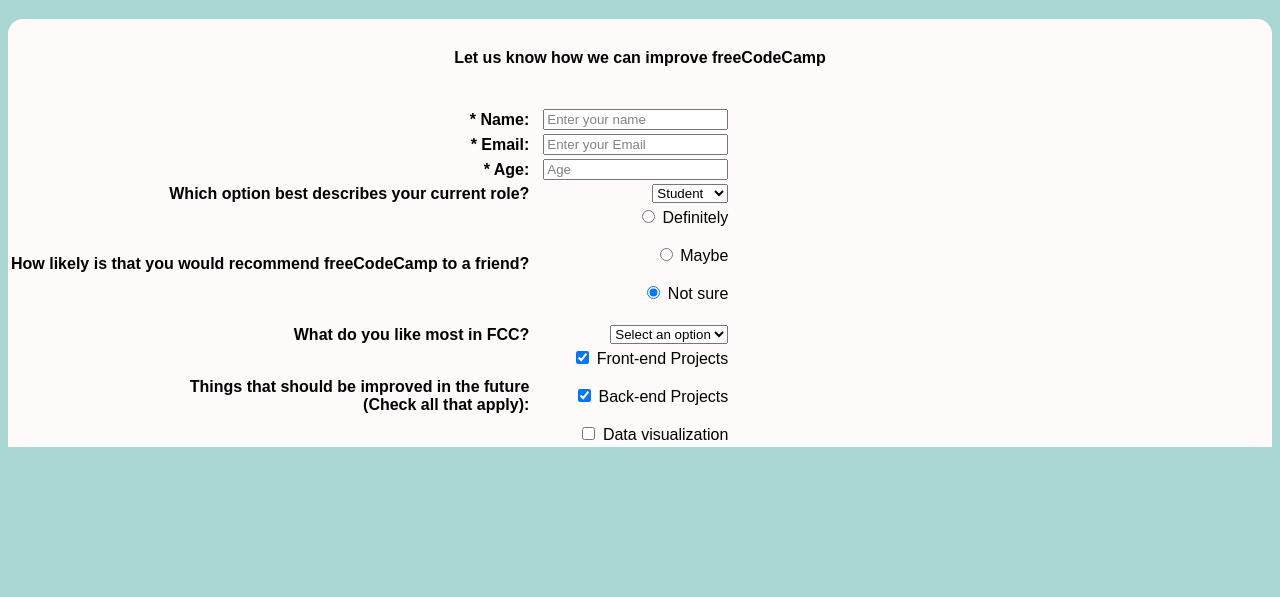
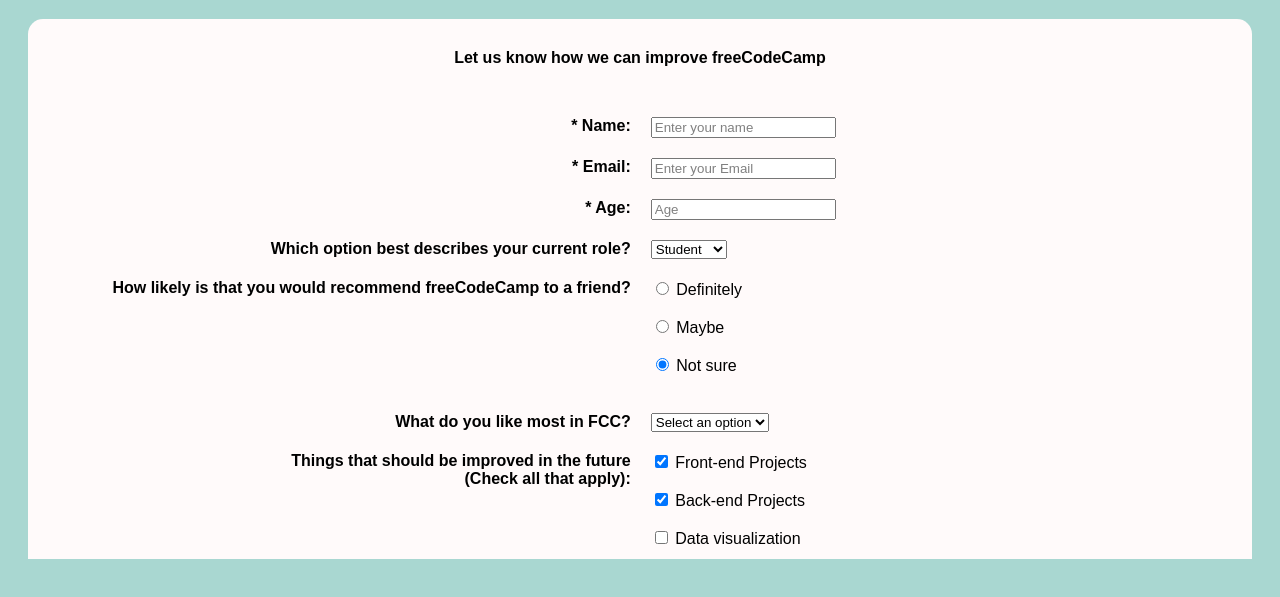
Before and after one commit to AnhPham-UX/AnhPham-UX.github.io, a plain HTML site: page index.html in a window 1280 px wide. Shown: the part 61-658 px from the top of the page. Drawn offline with Linux system fonts and the light colour scheme.

Commit message:
Update style.css

```diff
--- a/style.css
+++ b/style.css
@@ -1,29 +1,47 @@
-body {background-color: #a9d7d1;}
-h1 {text-align: center; font-family: sans-serif; font-weight: normal;
+body {
+    background-color: #a9d7d1;
 }
-div {background-color: snow; border-radius: 15px 15px 0px 0px;}
-h4 {text-align: center; font-family: sans-serif;padding-top: 30px;}
-b {text-align: right; margin-right: 10px;}
-form {text-align: right; padding-right:70px;font-family: sans-serif;}
-input {color: grey;}
-head {
-    box-sizing: border-box;
+h1 {
+    text-align: center;
+    font-family: sans-serif;
+    font-weight: normal;
 }
-/* Set additional styling options for the columns */
-.column {
-float: left;
+div {
+    background-color: snow;
+    border-radius: 15px 15px 0px 0px;
+    margin: 20px;
+}
+h4 {
+    text-align: center;
+    font-family: sans-serif;
+    padding-top: 30px;
+}
+div#cue.column.left {
+    text-align: right;
+}
+div#input.column.right {
+    text-align: left;
+    margin-left: 20px;
+}
+form {
+    padding-left:70px;
+    font-family: sans-serif;
+}
+input {
+    color: grey;
 }
 
-/* Set width length for the left, right and middle columns */
-.left {
-width: 20%;
-}
-.right {
-width: 50%;
-}
+table {
+    font-family: arial, sans-serif;
+    width: 65%;
+  }
 
-.row:after {
-content: "";
-display: table;
-clear: both;
-}
+  td {
+    border: 1px solid #dddddd00;
+    text-align: right;
+    padding: 8px;
+    vertical-align: top;
+  }
+  td#column {
+    text-align: left;
+  }
```
